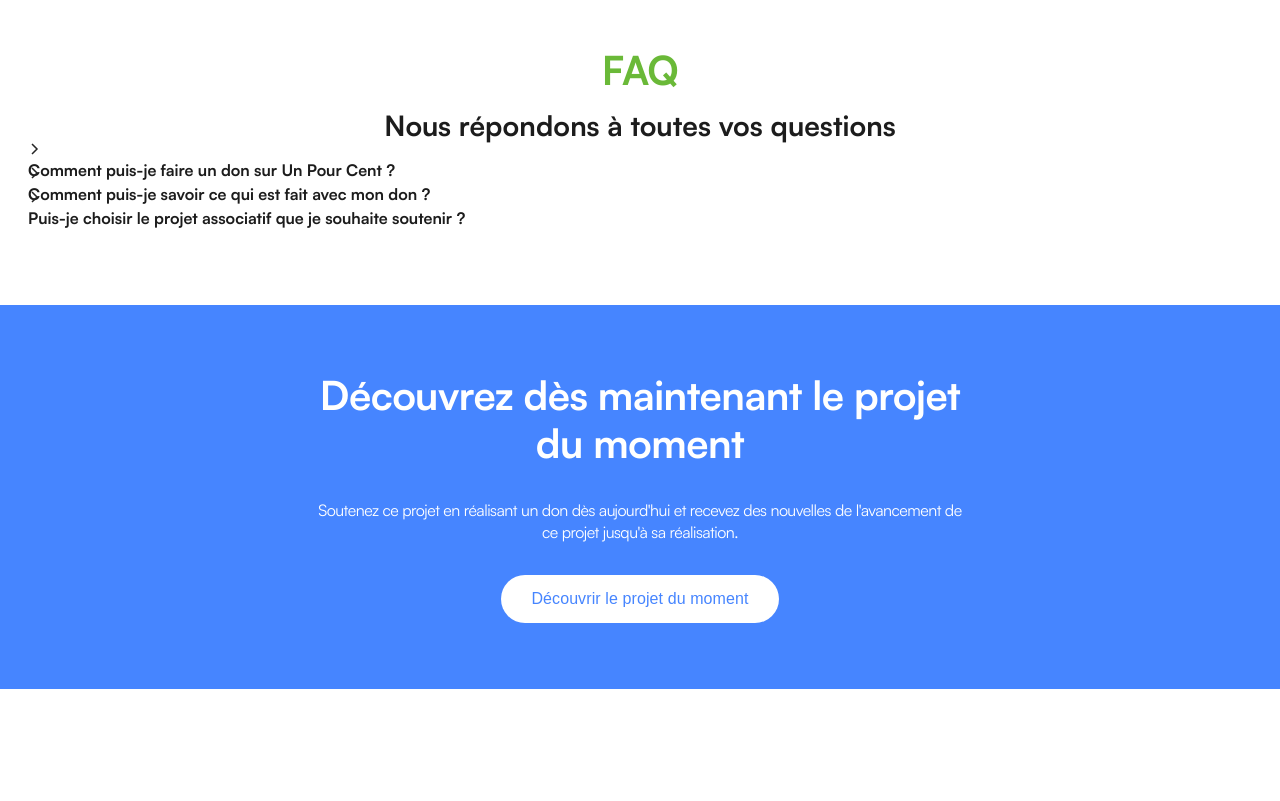
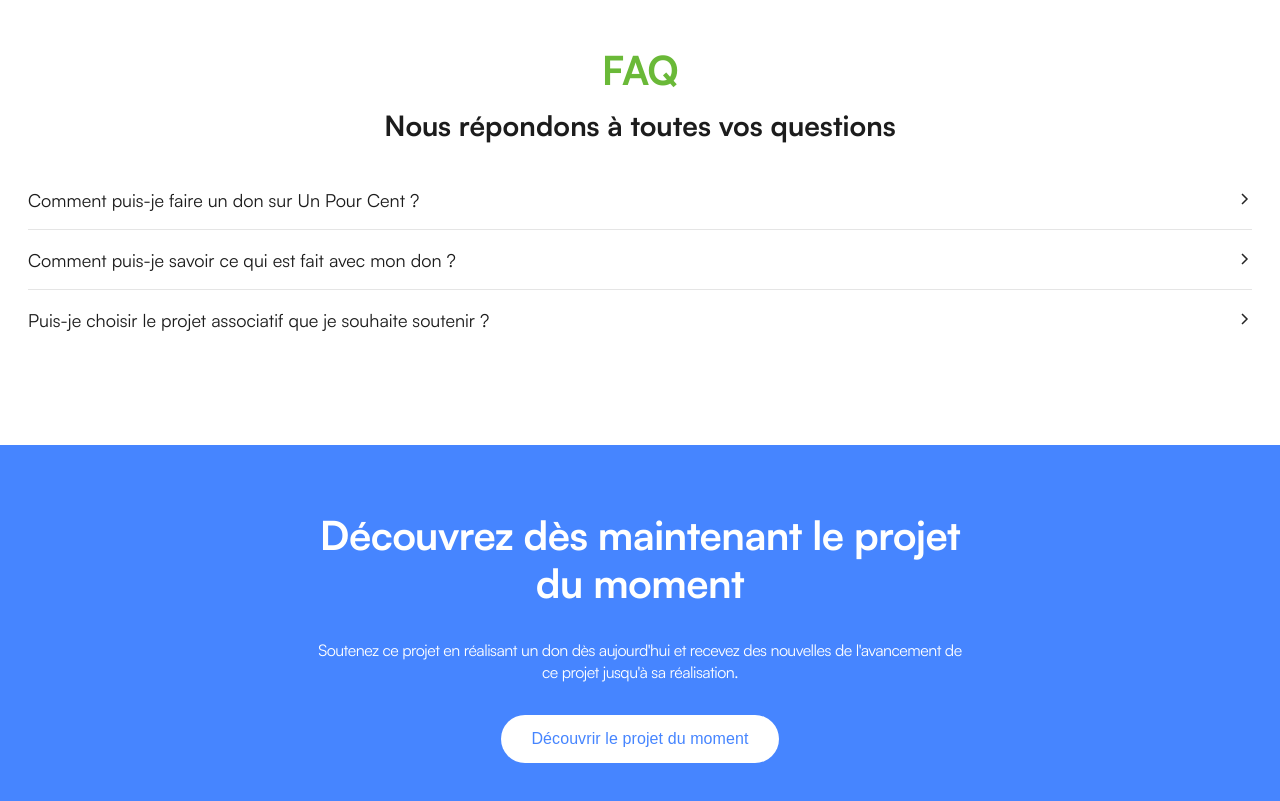
Before and after one commit to sofianslimani/unpourcent-next, a Next.js app: page /contact in a window 1280 px wide. Shown: the part 980-1781 px from the top of the page. Before the commit the page ends 1669 px from the top, so only its background shows below. Built offline with nearby package versions, Linux system fonts and the light colour scheme.

Commit message:
fix: fix scss

```diff
--- a/pages/contact/Partials/ContactFaq.js
+++ b/pages/contact/Partials/ContactFaq.js
@@ -9,14 +9,16 @@ const FAQ_INDEX_ATTRIBUTE_NAME = 'faq-index';
 const ContactFaq = () => {
   const [faqIndex, setFaqIndex] = useState(null);
 
-  const handleClick = (index) => {
+  const handleClick = (index, event) => {
+    event.preventDefault();
     setFaqIndex(index !== faqIndex ? index : null);
   };
 
   const items = [
     {
       question: 'Comment puis-je faire un don sur Un Pour Cent ?',
-      answer: 'lorem ipsum',
+      answer:
+        'lorem ipsum lorem ipsum lorem ipsum lorem ipsum lorem ipsum lorem ipsum lorem ipsum lorem ipsum lorem ipsum lorem ipsum lorem ipsum lorem ipsum lorem ipsum lorem ipsum',
     },
     {
       question: 'Comment puis-je savoir ce qui est fait avec mon don ?',
@@ -32,21 +34,38 @@ const ContactFaq = () => {
   const halfLength = Math.ceil(items.length / 2);
 
   const renderFaqItem = (item, index) => (
-    <div className="faq__content__item" key={index}>
-      <div className="faq__content__item__header">
-        <div className="faq__content__item__header__title">
+    <div
+      className={'contact-faq-container-bottom-wrapper-content-item'}
+      key={index}
+    >
+      <div
+        className={'contact-faq-container-bottom-wrapper-content-item-header'}
+      >
+        <div
+          className={
+            'contact-faq-container-bottom-wrapper-content-item-header-title'
+          }
+        >
           <Link
-            className="faq__content__item__header__title__link"
+            className={
+              'contact-faq-container-bottom-wrapper-content-item-header-title-link'
+            }
             href="#"
-            onClick={() => handleClick(index)}
+            onClick={(event) => handleClick(index, event)}
             {...{
               [FAQ_INDEX_ATTRIBUTE_NAME]: index,
             }}
-          ></Link>
+          >
+            {item.question}
+          </Link>
         </div>
-        <div className="faq__content__item__header__icon">
+        <div
+          className={
+            'contact-faq-container-bottom-wrapper-content-item-header-icon'
+          }
+        >
           {index === faqIndex ? (
-            <img src="./icons/arrow-down.svg" />
+            <img src="./icons/arrow-bottom.svg" />
           ) : (
             <img src="./icons/arrow-right.svg" />
           )}
@@ -58,13 +77,17 @@ const ContactFaq = () => {
           height: index === faqIndex ? 'auto' : 0,
         }}
         transition={{ duration: 0.3, ease: 'easeOut' }}
-        className={classnames('faq__content__item__content', {
-          'faq__content__item__content--current': index === faqIndex,
-        })}
+        className={classnames(
+          'contact-faq-container-bottom-wrapper-content-item-content',
+          {
+            'contact-faq-container-bottom-wrapper-content-item-content--current':
+              index === faqIndex,
+          }
+        )}
       >
         <div style={{ paddingBottom: '16px' }}>
-          <div className={''}>
-            <p className={'bold'}>{item.question}</p>
+          <div>
+            <p className={'bold'}>{item.answer}</p>
           </div>
         </div>
       </motion.div>
@@ -79,18 +102,18 @@ const ContactFaq = () => {
             <h2 className={'bold'}>FAQ</h2>
             <p className={'bold'}>Nous répondons à toutes vos questions</p>
           </div>
-          <div className={'contact-form-container-bottom'}>
+          <div className={'contact-faq-container-bottom'}>
             <motion.div
               initial={{ height: 0 }}
               animate={{ height: 'auto' }}
               transition={{ duration: 0.3, ease: 'easeOut' }}
-              className={'faq__content__container'}
+              className={'contact-faq-container-bottom-wrapper'}
             >
-              <div className="faq__content">
+              <div className={'contact-faq-container-bottom-wrapper-content'}>
                 {items.slice(0, halfLength).map(renderFaqItem)}
               </div>
 
-              <div className="faq__content">
+              <div className={'contact-faq-container-bottom-wrapper-content'}>
                 {items
                   .slice(halfLength)
                   .map((item, index) =>
--- a/styles/views/contact/_contact-faq.scss
+++ b/styles/views/contact/_contact-faq.scss
@@ -40,5 +40,134 @@
         margin-top: 20px;
       }
     }
+
+    &-bottom {
+      margin-top: 32px;
+      .faq__title + .contact-faq-container-bottom-wrapper-content {
+        margin-top: 20px;
+      }
+
+      @media (--tablet) {
+        .faq__title + .contact-faq-container-bottom-wrapper-content {
+          margin-top: 6px;
+        }
+      }
+
+      .faq__title + .faq__subtitle {
+        margin-top: 15px;
+      }
+
+      @media (--tablet) {
+        .faq__title + .faq__subtitle {
+          margin-top: 10px;
+        }
+      }
+
+      .faq__subtitle + .faq__button {
+        margin-top: 20px;
+      }
+
+      .contact-faq-container-bottom-wrapper-content {
+        width: 100%;
+      }
+
+      @media (--tablet) {
+        .contact-faq-container-bottom-wrapper-content {
+          width: 100%;
+        }
+      }
+
+      .contact-faq-container-bottom-wrapper-content-item {
+        position: relative;
+        user-select: none;
+      }
+
+      .contact-faq-container-bottom-wrapper-content-item::after {
+        position: absolute;
+        content: '';
+        bottom: 0;
+        width: 100%;
+        border-bottom: solid 1px rgba(0, 0, 0, 0.1);
+      }
+
+      .contact-faq-container-bottom-wrapper-content:last-of-type
+        .contact-faq-container-bottom-wrapper-content-item::after {
+        display: none;
+      }
+
+      .contact-faq-container-bottom-wrapper-content-item-header {
+        display: flex;
+        width: 100%;
+        justify-content: space-between;
+        align-items: center;
+        transition: opacity 100ms;
+        padding: 16px 0;
+        position: relative;
+      }
+
+      .contact-faq-container-bottom-wrapper-content-item-header:hover {
+        opacity: 0.8;
+      }
+
+      .contact-faq-container-bottom-wrapper-content-item-header-title-link {
+        color: $black;
+      }
+
+      .contact-faq-container-bottom-wrapper-content-item-header-title-link:hover {
+        cursor: pointer;
+      }
+
+      .contact-faq-container-bottom-wrapper-content-item-header-title-link::before {
+        position: absolute;
+        content: '';
+        top: 0;
+        left: 0;
+        bottom: 0;
+        right: 0;
+        z-index: 3;
+
+        opacity: 0.5;
+      }
+
+      .contact-faq-container-bottom-wrapper-content-item-header-title {
+        font-weight: 500;
+        font-size: 18px;
+        line-height: 28px;
+      }
+
+      .contact-faq-container-bottom-wrapper-content-item-header-icon {
+        max-width: 36px;
+        max-height: 36px;
+      }
+      @media (--mobile) {
+        .contact-faq-container-bottom-wrapper-content-item-header-icon {
+          min-width: 26px;
+          min-height: 26px;
+        }
+      }
+
+      .contact-faq-container-bottom-wrapper-content-item-header-icon svg {
+        width: 100%;
+        height: 100%;
+        object-fit: contain;
+      }
+
+      .contact-faq-container-bottom-wrapper-content-item-content {
+        overflow-y: hidden;
+      }
+
+      .contact-faq-container-bottom-wrapper-content-item-content > p + ul {
+        padding-top: 11px;
+      }
+
+      .contact-faq-container-bottom-wrapper-content-item-content > ul > li {
+        margin-left: 20px;
+      }
+
+      .contact-faq-container-bottom-wrapper-content-item-content,
+      .contact-faq-container-bottom-wrapper-content-item-content p {
+        line-height: 1.4;
+      }
+    }
   }
 }
```
